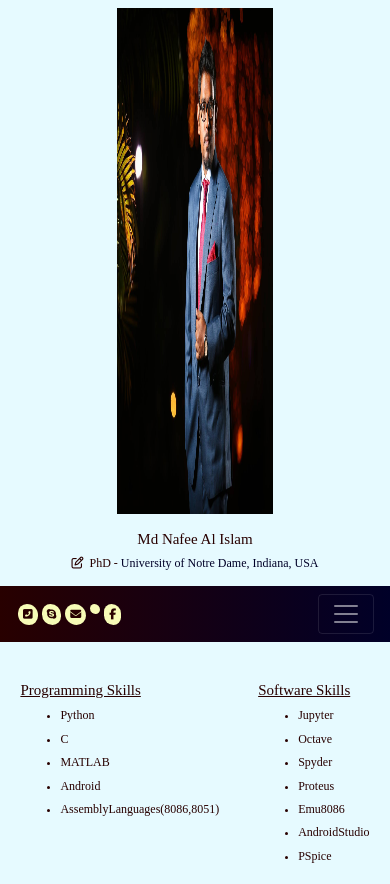
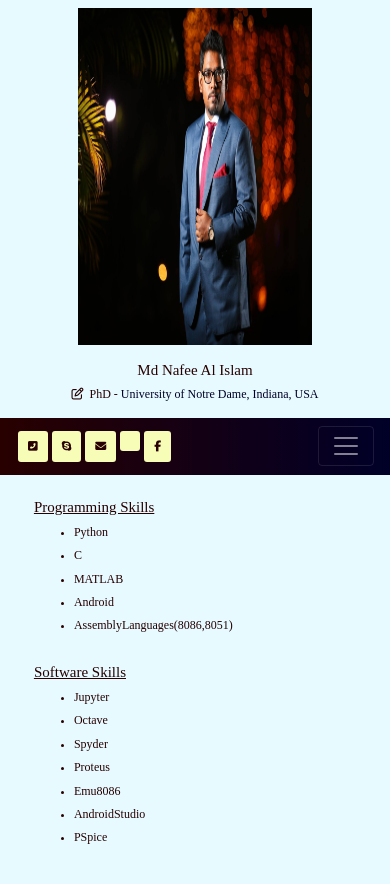
Before and after one commit to MSAKabir/mnaislam, a plain HTML site: page skill.html in a window 390 px wide. Drawn offline with nearby package versions, Linux system fonts and the light colour scheme.

Commit message:
Add files via upload

```diff
--- a/skill.html
+++ b/skill.html
@@ -122,13 +122,13 @@ img{
 
 
     .column1 {
-  flex: 30%;
+  flex: 40%;
   padding: 5%;
   height: 120px; /* Should be removed. Only for demonstration */
 }
 
 .column2 {
-  flex: 30%;
+  flex: 40%;
   padding: 5%;
   height: 120px; /* Should be removed. Only for demonstration */
 }
@@ -137,13 +137,10 @@ img{
       font-size: 11px;
     }
 
-    #navbar a {
-
-  padding: 5px 5px;
-  border-radius: 12px 15px;
-
+img{
+  height: 40vh;
+  width: 60vw;
 }
-
 
 h1 {
   font-size: 15px;
@@ -241,9 +238,12 @@ h6 {
 
 
 
+  <div class = "cont">
 
-<div class="row">
-  <div class="column1">
+
+
+<div class = "pro">
+
 
   <h1><u>Programming Skills</u></h1>
 
@@ -274,9 +274,15 @@ h6 {
   </ul>
 
 </div>
+</div>
 
 
-<div class="column2">
+
+  <div class = "cont">
+
+
+
+<div class = "pro">
 
   <h1><u>Software Skills</u></h1>
 
@@ -312,7 +318,6 @@ h6 {
 
   </ul>
 </div>
-
 </div>
 
 
```
Also changed, not shown: index.html (+3 -5 lines), project.html (+5 -5 lines), research.html (+4 -6 lines).
